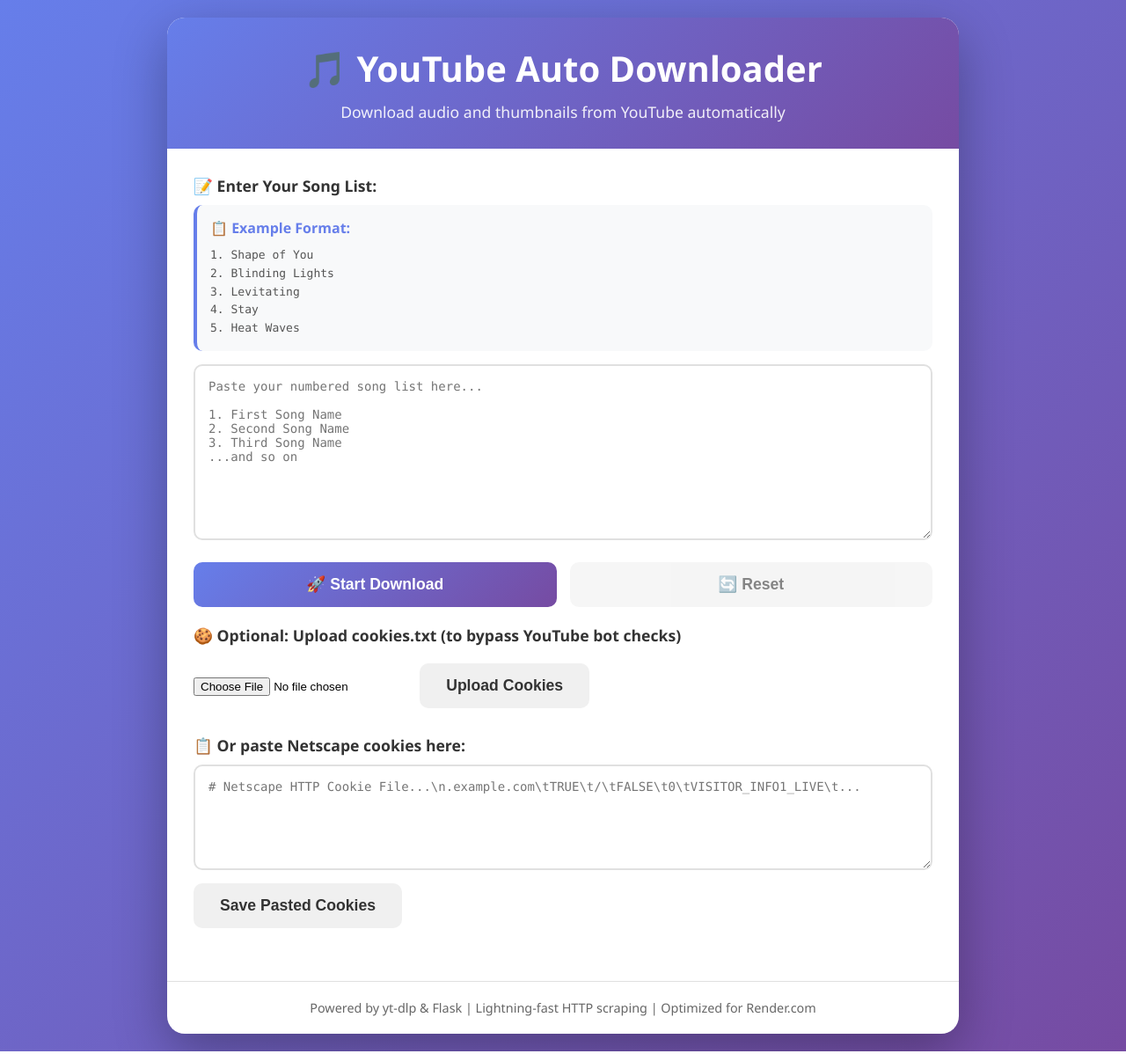
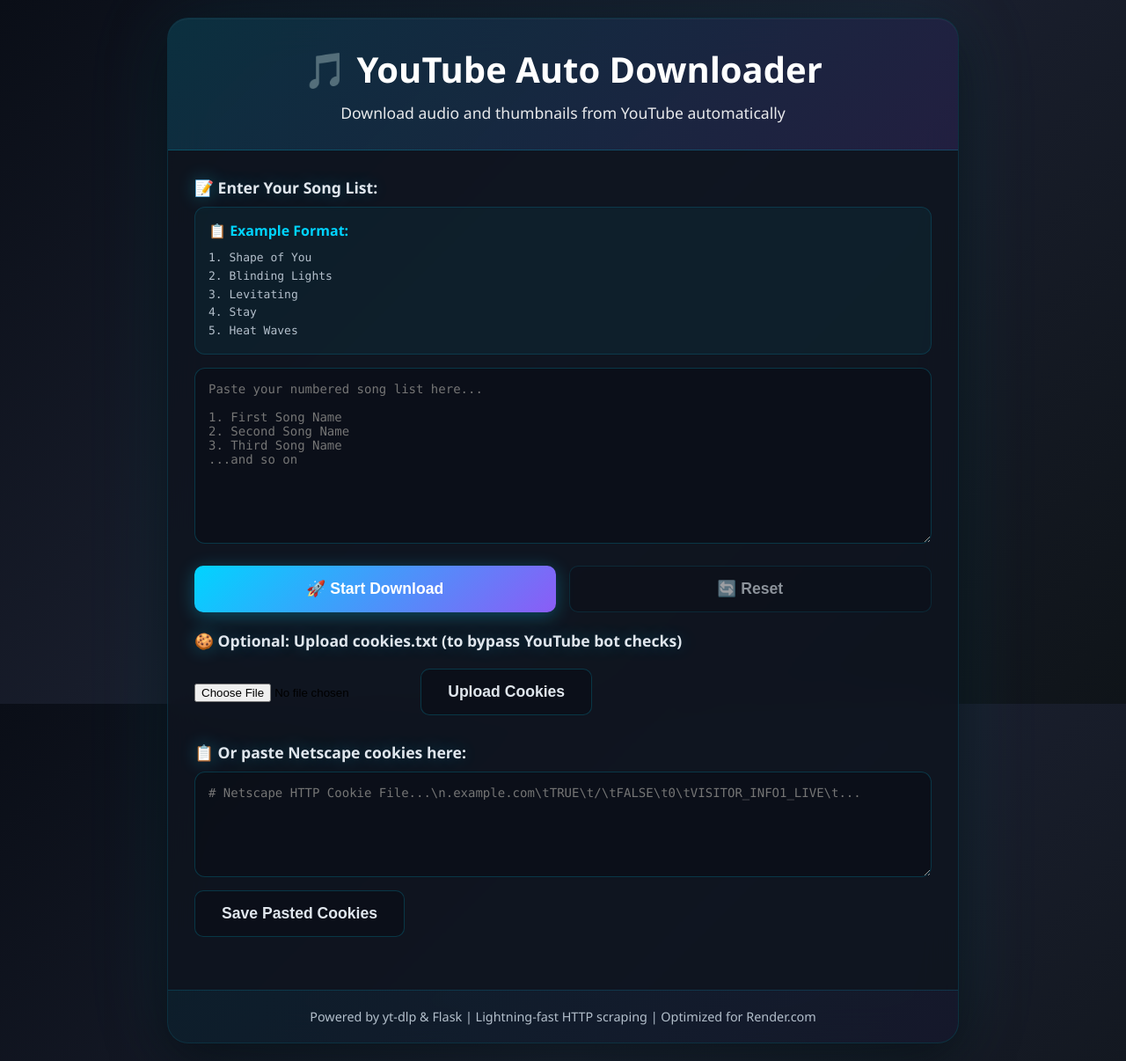
Before and after one commit to Bhanudai029/Sonnixdownloader, a Flask app: page / in a window 1280 px wide. Shown: the whole page at 88% size. Run offline with Flask 3, Linux system fonts and the light colour scheme; some libraries are stand-ins or nearby versions.

Commit message:
ðŸŽ¨ Modern 2025 UI Redesign + Fix Supabase init error
- New cyberpunk dark theme with glassmorphism effects
- Electric cyan (#00d4ff) + Neon purple (#8b5cf6) color palette
- Dark navy/charcoal background with frosted glass cards
- Glowing text shadows and neon border effects
- Animated gradient buttons with shine effect
- Custom colored scrollbars matching theme
- Updated all sections: header, inputs, buttons, progress, logs, results
- Fixed Supabase client initialization error (updated to v2.10.0)
- Added fallback for API compatibility

```diff
--- a/requirements.txt
+++ b/requirements.txt
@@ -8,5 +8,5 @@ Pillow==10.4.0
 gunicorn==21.2.0
 beautifulsoup4==4.12.3
 selenium==4.18.1
-supabase==2.3.4
+supabase==2.10.0
 python-socks==2.4.3
--- a/templates/index_web.html
+++ b/templates/index_web.html
@@ -12,24 +12,30 @@
         }
 
         body {
-            font-family: 'Segoe UI', Tahoma, Geneva, Verdana, sans-serif;
-            background: linear-gradient(135deg, #667eea 0%, #764ba2 100%);
+            font-family: 'Segoe UI', 'Inter', -apple-system, BlinkMacSystemFont, sans-serif;
+            background: linear-gradient(135deg, #0a0e17 0%, #1a1f2e 50%, #0f1419 100%);
             min-height: 100vh;
             padding: 20px;
+            background-attachment: fixed;
         }
 
         .container {
             max-width: 900px;
             margin: 0 auto;
-            background: white;
-            border-radius: 20px;
-            box-shadow: 0 20px 60px rgba(0, 0, 0, 0.3);
+            background: rgba(15, 20, 31, 0.85);
+            backdrop-filter: blur(20px);
+            border: 1px solid rgba(0, 212, 255, 0.15);
+            border-radius: 24px;
+            box-shadow: 0 20px 60px rgba(0, 0, 0, 0.5),
+                        0 0 100px rgba(0, 212, 255, 0.1),
+                        inset 0 1px 0 rgba(255, 255, 255, 0.05);
             overflow: hidden;
         }
 
         .header {
-            background: linear-gradient(135deg, #667eea 0%, #764ba2 100%);
-            color: white;
+            background: linear-gradient(135deg, rgba(0, 212, 255, 0.15) 0%, rgba(139, 92, 246, 0.15) 100%);
+            border-bottom: 1px solid rgba(0, 212, 255, 0.2);
+            color: #fff;
             padding: 30px;
             text-align: center;
         }
@@ -56,38 +62,45 @@
             display: block;
             font-weight: 600;
             margin-bottom: 10px;
-            color: #333;
+            color: #e0e6ed;
             font-size: 1.1em;
+            text-shadow: 0 0 20px rgba(0, 212, 255, 0.3);
         }
 
         .input-section textarea {
             width: 100%;
             min-height: 200px;
             padding: 15px;
-            border: 2px solid #e0e0e0;
-            border-radius: 10px;
+            background: rgba(10, 14, 23, 0.6);
+            border: 1px solid rgba(0, 212, 255, 0.2);
+            border-radius: 12px;
             font-family: 'Consolas', 'Monaco', monospace;
             font-size: 14px;
+            color: #e0e6ed;
             resize: vertical;
-            transition: border-color 0.3s;
+            transition: all 0.3s;
         }
 
         .input-section textarea:focus {
             outline: none;
-            border-color: #667eea;
+            border-color: #00d4ff;
+            background: rgba(10, 14, 23, 0.8);
+            box-shadow: 0 0 20px rgba(0, 212, 255, 0.2);
         }
 
         .example {
-            background: #f8f9fa;
+            background: rgba(0, 212, 255, 0.05);
             padding: 15px;
-            border-radius: 10px;
+            border-radius: 12px;
             margin-bottom: 15px;
-            border-left: 4px solid #667eea;
+            border-left: 3px solid #00d4ff;
+            border: 1px solid rgba(0, 212, 255, 0.15);
         }
 
         .example h4 {
-            color: #667eea;
+            color: #00d4ff;
             margin-bottom: 10px;
+            font-weight: 600;
         }
 
         .example code {
@@ -95,7 +108,7 @@
             font-family: 'Consolas', 'Monaco', monospace;
             font-size: 13px;
             line-height: 1.6;
-            color: #555;
+            color: #b4c0cc;
         }
 
         .button-group {
@@ -116,22 +129,42 @@
         }
 
         .btn-primary {
-            background: linear-gradient(135deg, #667eea 0%, #764ba2 100%);
+            background: linear-gradient(135deg, #00d4ff 0%, #8b5cf6 100%);
             color: white;
+            position: relative;
+            overflow: hidden;
+            box-shadow: 0 4px 20px rgba(0, 212, 255, 0.3);
+        }
+
+        .btn-primary::before {
+            content: '';
+            position: absolute;
+            top: 0;
+            left: -100%;
+            width: 100%;
+            height: 100%;
+            background: linear-gradient(90deg, transparent, rgba(255, 255, 255, 0.2), transparent);
+            transition: left 0.5s;
+        }
+
+        .btn-primary:hover:not(:disabled)::before {
+            left: 100%;
         }
 
         .btn-primary:hover:not(:disabled) {
             transform: translateY(-2px);
-            box-shadow: 0 10px 30px rgba(102, 126, 234, 0.4);
+            box-shadow: 0 10px 40px rgba(0, 212, 255, 0.5), 0 0 30px rgba(139, 92, 246, 0.3);
         }
 
         .btn-secondary {
-            background: #f0f0f0;
-            color: #333;
+            background: rgba(10, 14, 23, 0.6);
+            color: #e0e6ed;
+            border: 1px solid rgba(0, 212, 255, 0.2);
         }
 
         .btn-secondary:hover:not(:disabled) {
-            background: #e0e0e0;
+            background: rgba(10, 14, 23, 0.8);
+            border-color: #00d4ff;
         }
 
         button:disabled {
@@ -277,9 +327,10 @@
         .footer {
             padding: 20px;
             text-align: center;
-            color: #666;
+            color: #b4c0cc;
             font-size: 0.9em;
-            border-top: 1px solid #e0e0e0;
+            border-top: 1px solid rgba(0, 212, 255, 0.15);
+            background: linear-gradient(135deg, rgba(0, 212, 255, 0.05) 0%, rgba(139, 92, 246, 0.05) 100%);
         }
 
         @media (max-width: 768px) {
```
Also changed, not shown: other parts of templates/index_web.html (+35 -18 lines), supabase_uploader.py (+7 -1 lines).
